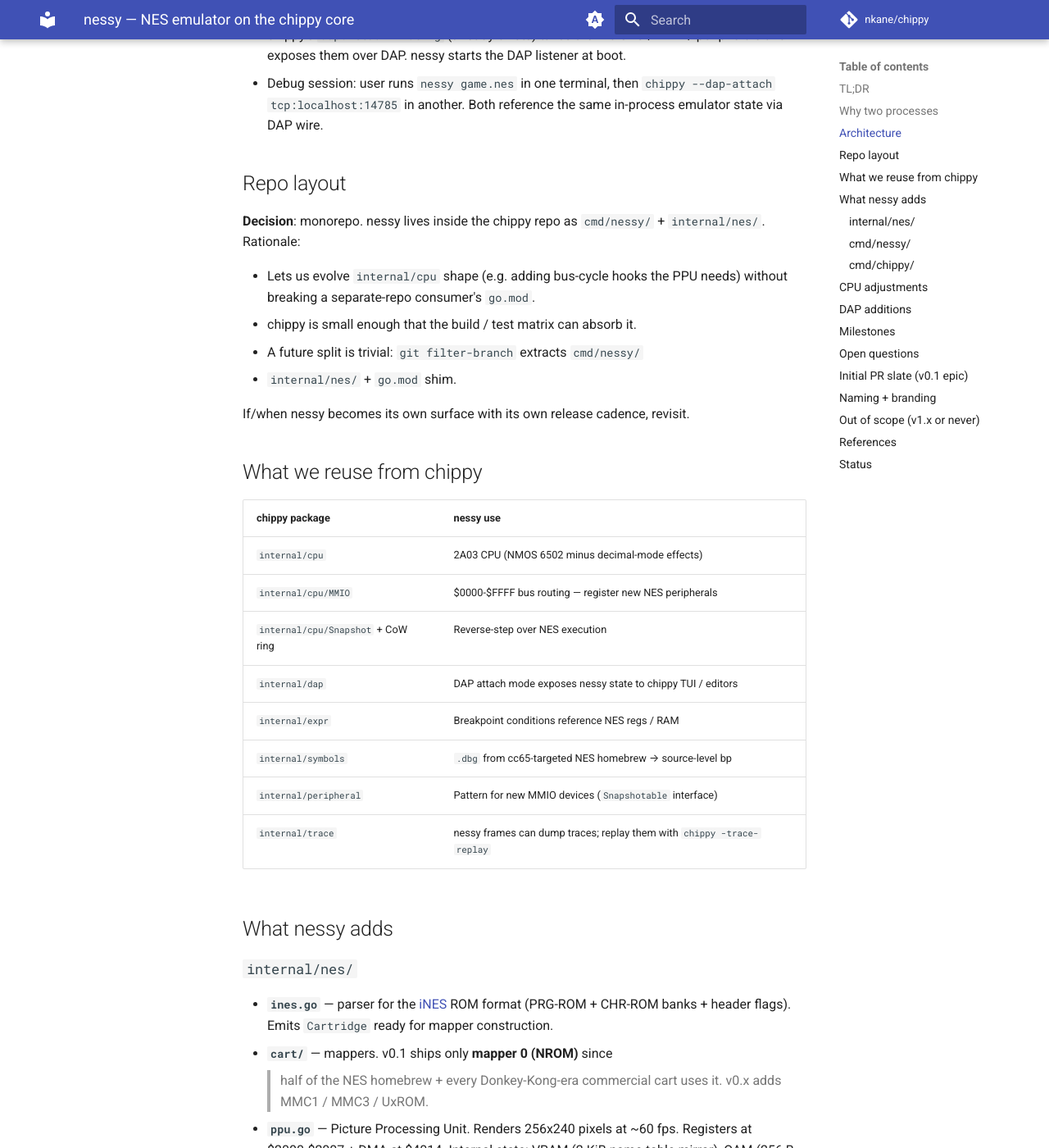
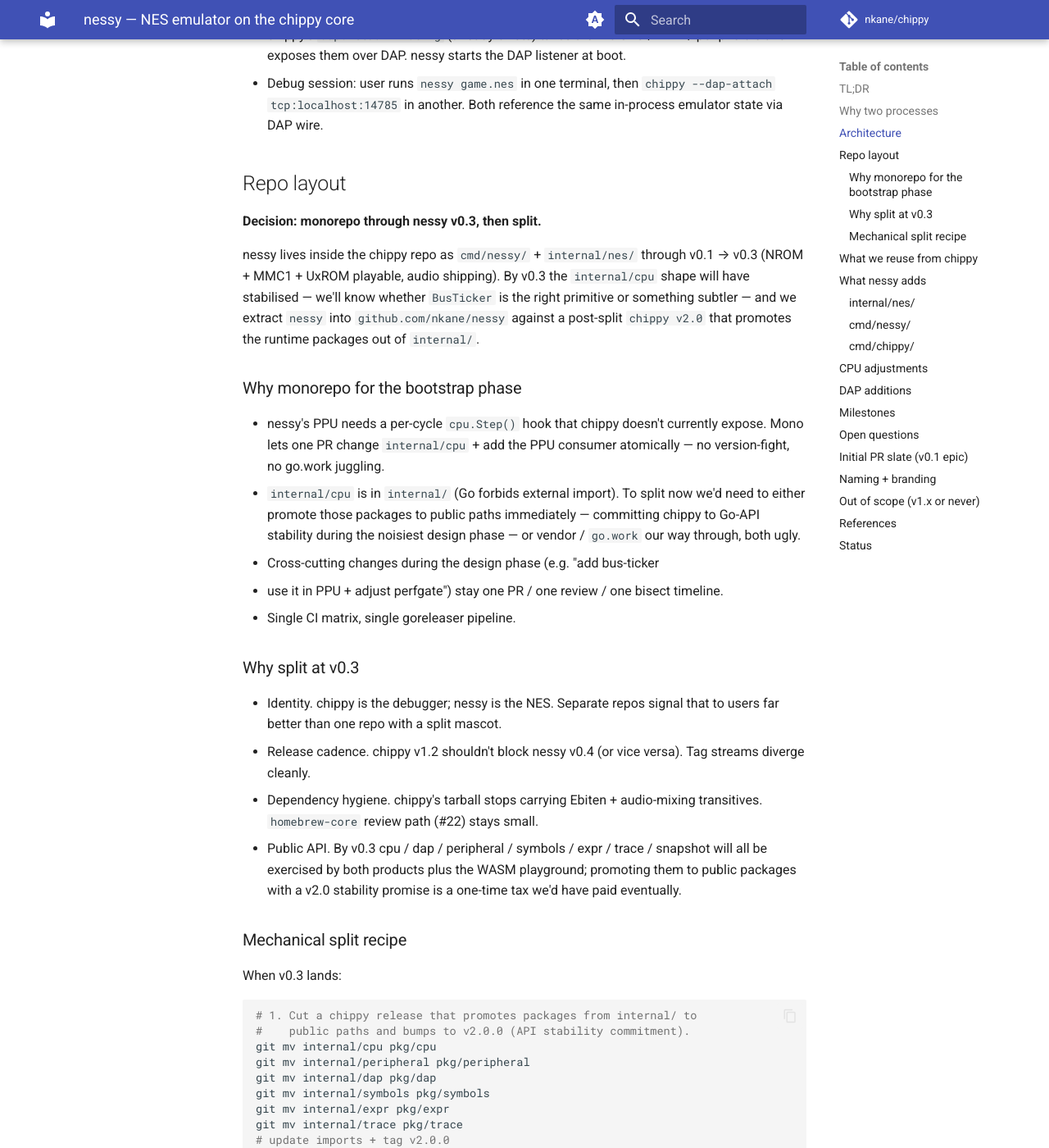
Before and after one commit to nkane/chippy, an MkDocs documentation site: the page built from docs/plans/nessy.md, in a window 1280 px wide and 1400 px high, scrolled down 1375 px. Shown: the whole window at 82% size. Built offline with MkDocs 1.6.1 and Material for MkDocs 9.7.7, drawn with Linux system fonts in a browser that asks for light colours; comment, search, counter and statistics services are not loaded; some of the changed text lies outside the part shown.

Commit message:
docs(plans): nessy — make repo-layout decision phased (mono now, split at v0.3) (#171)
Capture the monorepo-now / separate-repo-later tradeoff: stay in
chippy through v0.3 so internal/cpu shape can churn freely while
PPU/APU/cart land, then promote runtime packages to public paths
under chippy v2.0 and extract nessy into its own repo. Includes the
mechanical split recipe (git filter-repo + go.mod bump).

Rationale: pay the API-stability tax once when both products are
mature, not during the noisiest design phase. Identity + dependency
hygiene win once nessy stops churning internal/cpu shape every PR.

````diff
--- a/docs/plans/nessy.md
+++ b/docs/plans/nessy.md
@@ -66,17 +66,72 @@
 
 ## Repo layout
 
-**Decision**: monorepo. nessy lives inside the chippy repo as
-`cmd/nessy/` + `internal/nes/`. Rationale:
+**Decision: monorepo through nessy v0.3, then split.**
 
-- Lets us evolve `internal/cpu` shape (e.g. adding bus-cycle hooks
-  the PPU needs) without breaking a separate-repo consumer's `go.mod`.
-- chippy is small enough that the build / test matrix can absorb it.
-- A future split is trivial: `git filter-branch` extracts `cmd/nessy/`
-  + `internal/nes/` + `go.mod` shim.
+nessy lives inside the chippy repo as `cmd/nessy/` + `internal/nes/`
+through v0.1 → v0.3 (NROM + MMC1 + UxROM playable, audio shipping).
+By v0.3 the `internal/cpu` shape will have stabilised — we'll know
+whether `BusTicker` is the right primitive or something subtler —
+and we extract `nessy` into `github.com/nkane/nessy` against a
+post-split `chippy v2.0` that promotes the runtime packages out of
+`internal/`.
 
-If/when nessy becomes its own surface with its own release cadence,
-revisit.
+### Why monorepo for the bootstrap phase
+
+- nessy's PPU needs a per-cycle `cpu.Step()` hook that chippy doesn't
+  currently expose. Mono lets one PR change `internal/cpu` + add the
+  PPU consumer atomically — no version-fight, no go.work juggling.
+- `internal/cpu` is in `internal/` (Go forbids external import). To
+  split now we'd need to either promote those packages to public
+  paths immediately — committing chippy to Go-API stability during
+  the noisiest design phase — or vendor / `go.work` our way through,
+  both ugly.
+- Cross-cutting changes during the design phase (e.g. "add bus-ticker
+  + use it in PPU + adjust perfgate") stay one PR / one review /
+  one bisect timeline.
+- Single CI matrix, single goreleaser pipeline.
+
+### Why split at v0.3
+
+- Identity. chippy is the debugger; nessy is the NES. Separate repos
+  signal that to users far better than one repo with a split mascot.
+- Release cadence. chippy v1.2 shouldn't block nessy v0.4 (or vice
+  versa). Tag streams diverge cleanly.
+- Dependency hygiene. chippy's tarball stops carrying Ebiten +
+  audio-mixing transitives. `homebrew-core` review path (#22) stays
+  small.
+- Public API. By v0.3 cpu / dap / peripheral / symbols / expr /
+  trace / snapshot will all be exercised by both products plus the
+  WASM playground; promoting them to public packages with a v2.0
+  stability promise is a one-time tax we'd have paid eventually.
+
+### Mechanical split recipe
+
+When v0.3 lands:
+
+```sh
+# 1. Cut a chippy release that promotes packages from internal/ to
+#    public paths and bumps to v2.0.0 (API stability commitment).
+git mv internal/cpu pkg/cpu
+git mv internal/peripheral pkg/peripheral
+git mv internal/dap pkg/dap
+git mv internal/symbols pkg/symbols
+git mv internal/expr pkg/expr
+git mv internal/trace pkg/trace
+# update imports + tag v2.0.0
+
+# 2. Extract nessy's tree into its own repo, rewriting history.
+git clone --no-local . /tmp/nessy
+cd /tmp/nessy
+git filter-repo \
+  --path cmd/nessy --path internal/nes \
+  --path-rename cmd/nessy:cmd/nessy \
+  --path-rename internal/nes:internal/nes
+# 3. Push to github.com/nkane/nessy; depend on chippy v2.0.
+```
+
+Until then, the plan below is monorepo-shaped: PRs land in the
+chippy repo, file paths assume `cmd/nessy/` + `internal/nes/`.
 
 ## What we reuse from chippy
 
````
